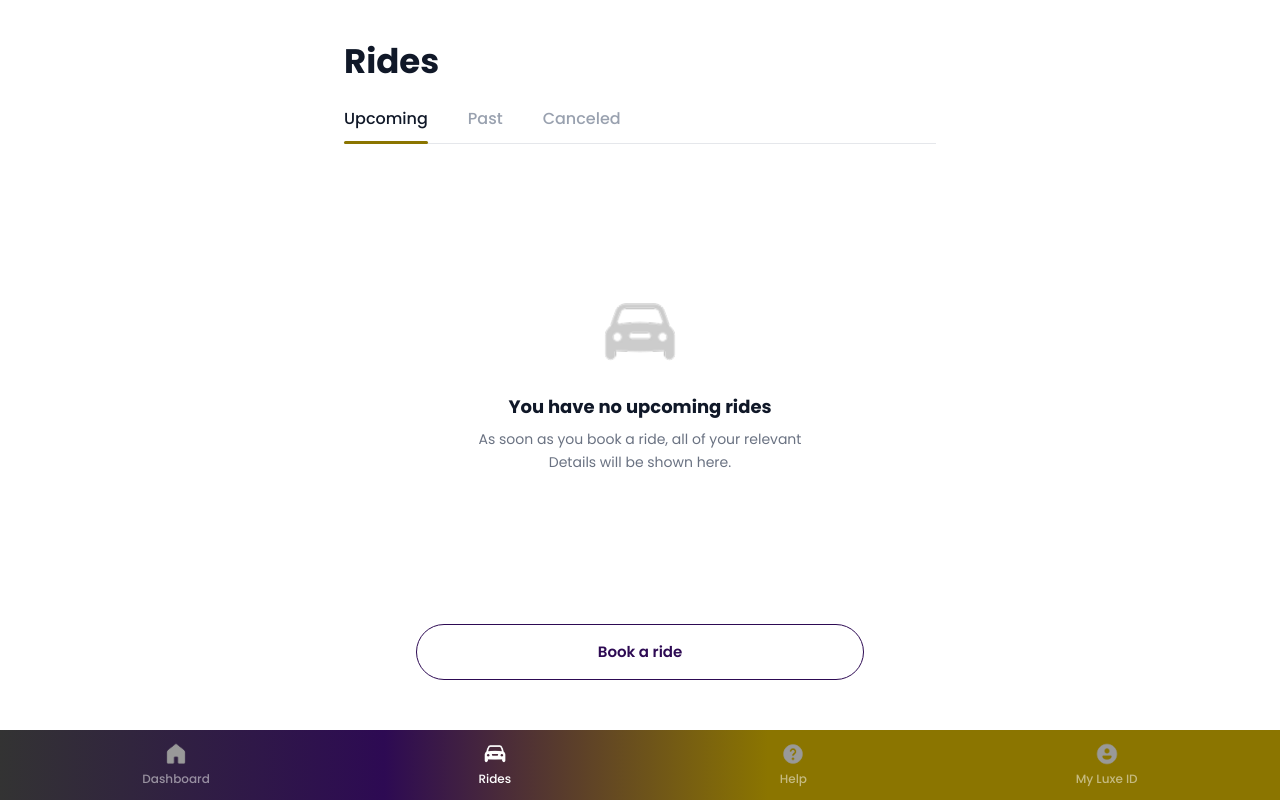
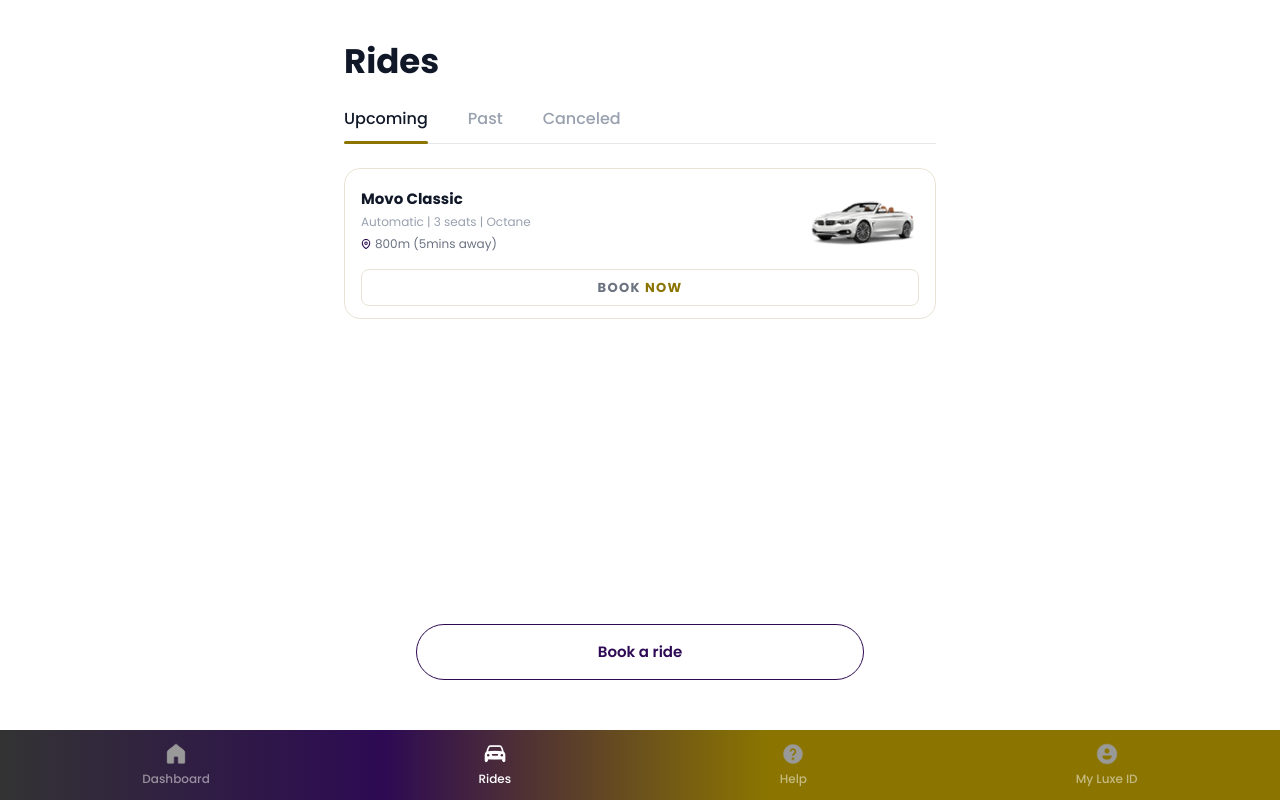
Before and after one commit to temmy762/movo-app, a Next.js app: page /home/rides in a window 1280 px wide. Built offline with nearby package versions, Linux system fonts and the light colour scheme.

Commit message:
feat(rides): populated state with ride cards per tab (upcoming/past/canceled)

```diff
--- a/app/home/rides/page.tsx
+++ b/app/home/rides/page.tsx
@@ -28,10 +28,46 @@ const emptyStates: Record<TabId, { title: string; desc: string }> = {
   },
 };
 
+interface Ride {
+  name: string;
+  specs: string;
+  distance: string;
+  img: string;
+}
+
+// Mock ride data — in production this would come from the API.
+const ridesByTab: Record<TabId, Ride[]> = {
+  upcoming: [
+    {
+      name: "Movo Classic",
+      specs: "Automatic  |  3 seats  |  Octane",
+      distance: "800m (5mins away)",
+      img: "/images/movo classic.png",
+    },
+  ],
+  past: [
+    {
+      name: "Movo Privé Black",
+      specs: "Automatic  |  3 seats  |  Octane",
+      distance: "800m (5mins away)",
+      img: "/images/prive black.png",
+    },
+  ],
+  canceled: [
+    {
+      name: "Movo Premium",
+      specs: "Automatic  |  3 seats  |  Octane",
+      distance: "800m (5mins away)",
+      img: "/images/movo premium.png",
+    },
+  ],
+};
+
 export default function RidesPage() {
   const router = useRouter();
   const [tab, setTab] = useState<TabId>("upcoming");
   const empty = emptyStates[tab];
+  const rides = ridesByTab[tab];
 
   return (
     <div
@@ -69,7 +105,48 @@ export default function RidesPage() {
             })}
           </div>
 
-          {/* Empty state */}
+          {rides.length > 0 ? (
+            /* Ride list */
+            <div className="flex-1 pt-4 md:pt-6 space-y-3">
+              {rides.map((ride, i) => (
+                <div
+                  key={i}
+                  className="rounded-2xl px-4 pt-3 pb-3 flex flex-col gap-2 bg-white"
+                  style={{ border: "1px solid #E8E3D5" }}
+                >
+                  {/* Top row: info + image */}
+                  <div className="flex items-center gap-3">
+                    <div className="flex-1 min-w-0">
+                      <p className="text-[15px] font-bold text-gray-900">{ride.name}</p>
+                      <p className="text-[12px] text-gray-400 mt-0.5">{ride.specs}</p>
+                      <div className="flex items-center gap-1 mt-1">
+                        <svg width="10" height="10" viewBox="0 0 24 24" fill="none" stroke="#2D0A53" strokeWidth="2.5">
+                          <path d="M21 10c0 7-9 13-9 13S3 17 3 10a9 9 0 0118 0z" />
+                          <circle cx="12" cy="10" r="3" />
+                        </svg>
+                        <p className="text-[12px] text-gray-500">{ride.distance}</p>
+                      </div>
+                    </div>
+                    <div className="relative w-24 h-16 md:w-28 md:h-20 shrink-0">
+                      <Image src={ride.img} alt={ride.name} fill sizes="(max-width: 768px) 96px, 112px" className="object-contain" />
+                    </div>
+                  </div>
+
+                  {/* BOOK NOW button — inside card */}
+                  <button
+                    type="button"
+                    onClick={() => router.push("/home/pickup")}
+                    className="w-full py-2 rounded-lg border text-[13px] font-bold tracking-widest bg-white"
+                    style={{ borderColor: "#E8E3D5" }}
+                  >
+                    <span style={{ color: "#6B7280" }}>BOOK </span>
+                    <span style={{ color: "#8B7500" }}>NOW</span>
+                  </button>
+                </div>
+              ))}
+            </div>
+          ) : (
+            /* Empty state */
             <div className="flex-1 flex flex-col items-center justify-center text-center px-6 py-10 md:py-16">
               <div className="relative w-14 h-14 md:w-20 md:h-20 mb-3 md:mb-5 opacity-70">
                 <Image
@@ -85,6 +162,7 @@ export default function RidesPage() {
                 {empty.desc}
               </p>
             </div>
+          )}
 
           {/* Book a ride */}
           <div className="pb-4 md:pb-6">
```
Lines whose indentation alone changed are shown as unchanged.
